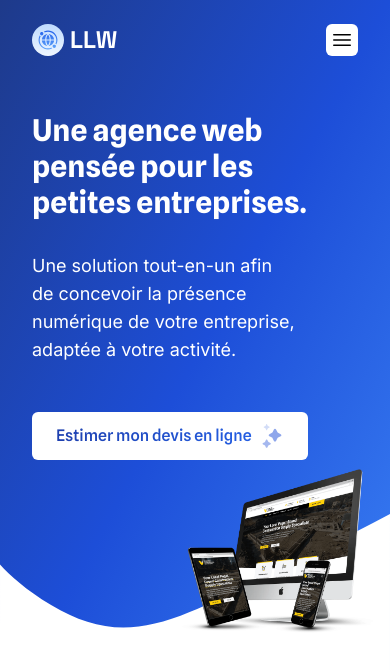
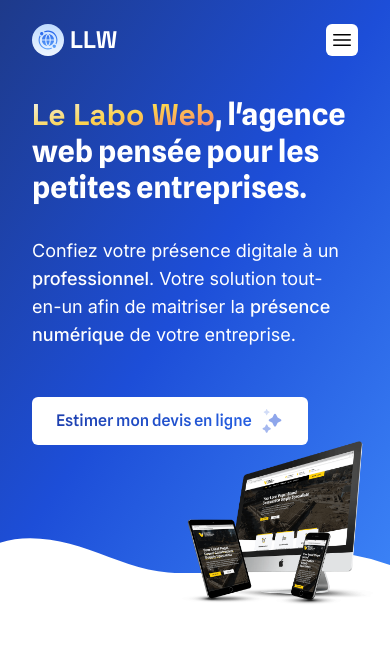
Before and after one commit to TotomInc/tcaweb, a Next.js app: page / in a window 390 px wide. Shown: the top 670 px of the page. Built offline with nearby package versions, Linux system fonts and the light colour scheme.

Commit message:
feat(Hero): improve hero responsive, add desktop version

```diff
--- a/components/sections/Hero.tsx
+++ b/components/sections/Hero.tsx
@@ -11,26 +11,32 @@ import {
 
 export function Hero() {
   return (
-    <main className="relative">
-      <div className="relative bg-gradient-to-br from-blue-900 via-blue-700 to-blue-500 pb-[calc(100vw/1.5)] pt-28">
-        <div className="flex flex-col items-start px-8">
-          <h1 className="font-spline text-3xl font-bold text-white">
+    <main className="relative bg-gradient-to-br from-blue-900 via-blue-700 to-blue-500">
+      <div className="relative mx-auto max-w-7xl pb-32 pt-24 lg:pb-56 lg:pt-32">
+        <div className="flex flex-col items-start px-8 sm:max-w-lg md:max-w-2xl lg:max-w-2xl xl:max-w-3xl">
+          <h1 className="font-spline text-3xl font-bold text-white lg:text-5xl 2xl:text-6xl">
             <Balancer>
-              Une agence web pensée pour les petites entreprises.
+              <span className="bg-gradient-to-br from-blue-50 via-amber-300 to-red-400 bg-clip-text font-heading font-bold text-transparent">
+                Le Labo Web
+              </span>
+              , l&apos;agence web pensée pour les petites entreprises.
             </Balancer>
           </h1>
 
-          <p className="mt-8 text-lg text-white">
+          <p className="mt-8 text-lg text-white lg:text-xl">
             <Balancer>
-              Une solution tout-en-un afin de concevoir la présence numérique de
-              votre entreprise, adaptée à votre activité.
+              Confiez votre présence digitale à un{" "}
+              <span className="font-medium">professionnel</span>. Votre solution
+              tout-en-un afin de maitriser la{" "}
+              <span className="font-medium">présence numérique</span> de votre
+              entreprise.
             </Balancer>
           </p>
 
           <Link
             href="/contact"
             className={cx(
-              "group mt-12 inline-flex items-center justify-center rounded-md bg-white px-6 py-3 font-spline font-medium",
+              "group mt-12 inline-flex items-center justify-center rounded-md bg-white px-6 py-3 font-spline font-medium transition-shadow duration-300 ease-out hover:bg-blue-50 hover:shadow-lg hover:shadow-blue-800",
               animatedStarsIconStyles["button-hover-animate-stars"]
             )}
           >
@@ -39,24 +45,31 @@ export function Hero() {
               <AnimatedStarsIcon className="ml-2 h-auto w-6 text-blue-700" />
             </span>
           </Link>
+        </div>
 
         <Image
           src="/_static/images/landing-mockup.png"
           alt=""
           width={384}
           height={328}
-            className="absolute bottom-0 right-0 z-10 mb-[calc(100vw/4.5)] mr-4 block h-auto w-48"
+          className="absolute bottom-0 right-0 z-10 -mb-8 mr-4 block h-auto w-48 sm:w-72 md:w-96 lg:w-full lg:max-w-xl 2xl:max-w-2xl"
         />
       </div>
-      </div>
 
-      <img
-        src="/_static/images/landing-separator.svg"
-        alt=""
-        role="presentation"
-        className="left-O absolute -bottom-px right-0 h-auto w-full -scale-x-100"
-        aria-hidden
+      <svg
+        data-name="Layer 1"
+        xmlns="http://www.w3.org/2000/svg"
+        viewBox="0 0 1200 120"
+        preserveAspectRatio="none"
+        className="left-O absolute bottom-0 right-0 -mb-px -scale-100"
+      >
+        <path
+          d="M321.39,56.44c58-10.79,114.16-30.13,172-41.86,82.39-16.72,168.19-17.73,250.45-.39C823.78,31,906.67,72,985.66,92.83c70.05,18.48,146.53,26.09,214.34,3V0H0V27.35A600.21,600.21,0,0,0,321.39,56.44Z"
+          className="shape-fill"
+          fill="#FFFFFF"
+          fillOpacity="1"
         />
+      </svg>
     </main>
   );
 }
```
Lines whose indentation alone changed are shown as unchanged.
